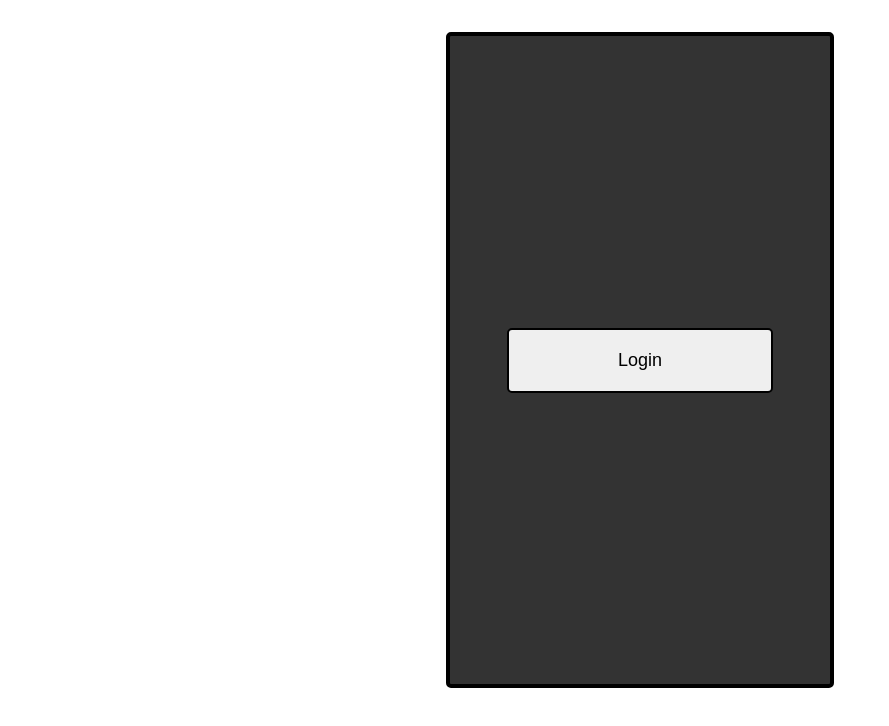
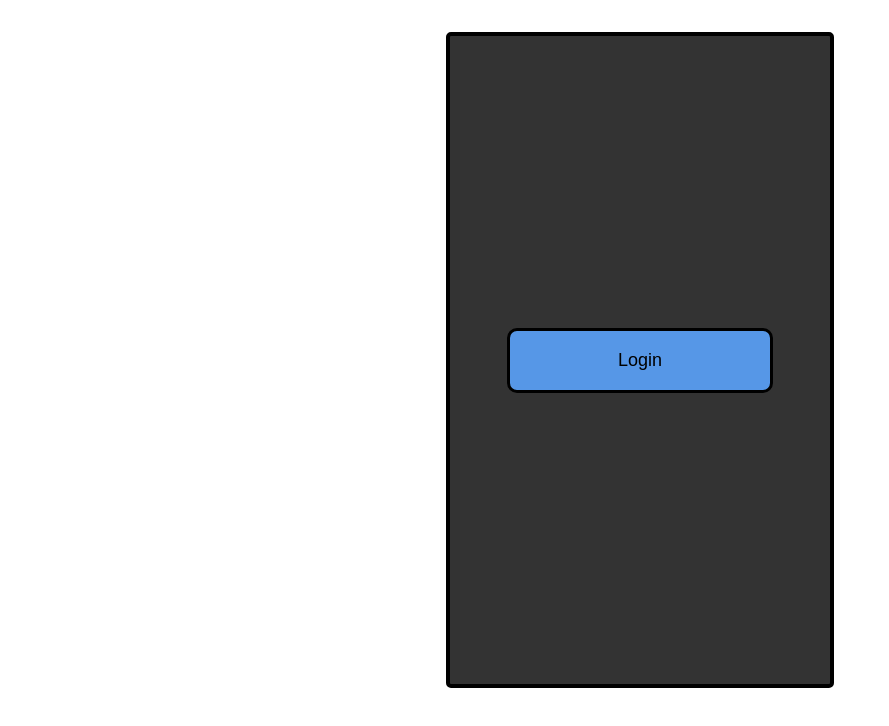
Before and after one commit to Yooli8537/budget-tracker, a website built with Vite: page index.html in a window 1280 px wide. Shown: the part 138-864 px from the top of the page, without its empty margins (0-889 px from the left). Built offline with nearby package versions, Linux system fonts and the light colour scheme.

Commit message:
Added button listener

```diff
--- a/css/buttons.css
+++ b/css/buttons.css
@@ -1,18 +1,23 @@
 .button {
-  border-radius: 5px;
-  border: 2px #000000 solid;
+  border-radius: 10px;
+  border: 3px solid #000000;
 }
 
 /* Heights */
 .fiveH {
-    height: 5%;
+  height: 5%;
 }
 
 .tenH {
-    height: 10%;
+  height: 10%;
 }
 
 /* Widths */
 .seventyW {
   width: 70%;
 }
+
+/* Background colors */
+.light-blue {
+  background-color: #5697e7;
+}
--- a/css/styles.css
+++ b/css/styles.css
@@ -30,6 +30,10 @@ p {
   margin: 0px 0px 2px 0px;
 }
 
+button {
+  cursor: pointer;
+}
+
 .box {
   display: flex;
 }
--- /dev/null
+++ b/js/login.js
@@ -0,0 +1,5 @@
+const loginButton = document.querySelector("#loginButton");
+
+loginButton.addEventListener("click", () => {
+  console.log("TEST");
+});
```
Also changed, not shown: index.html (+1 -1 lines), js/main.js (deleted).
